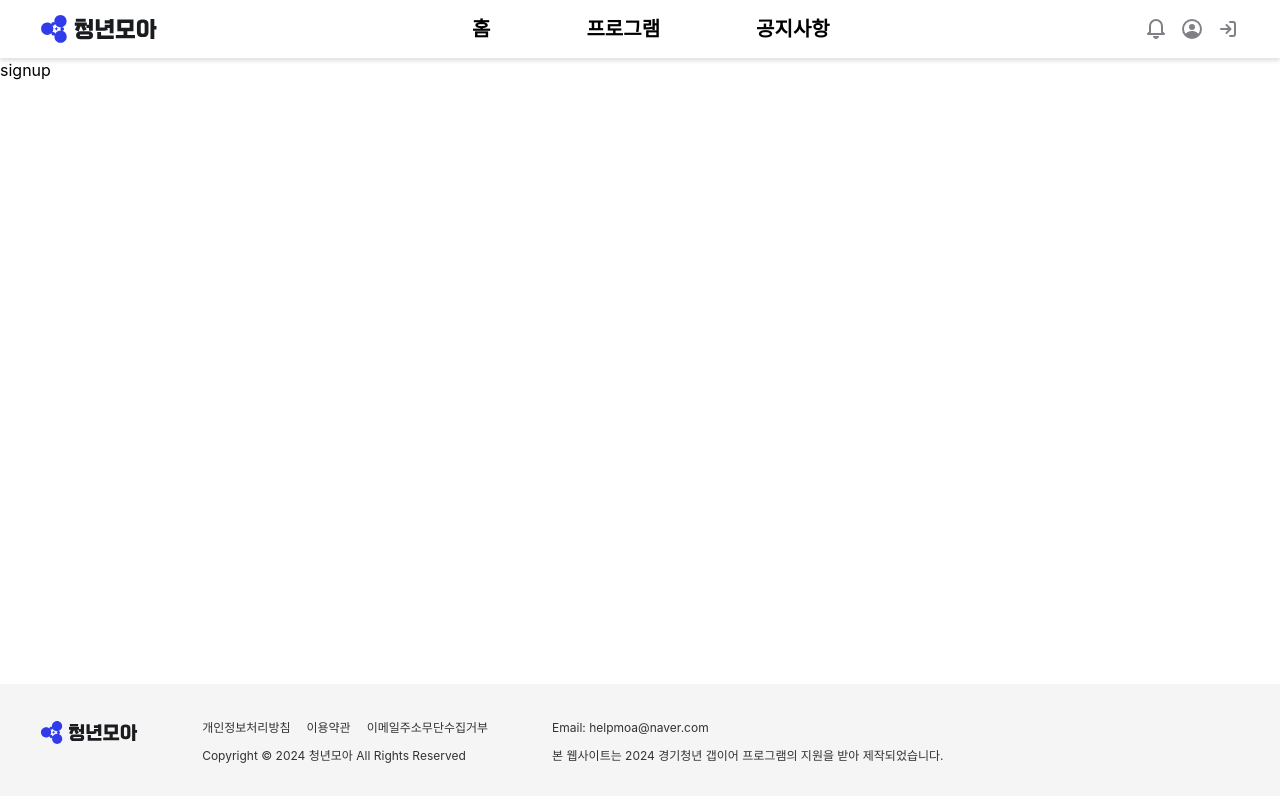
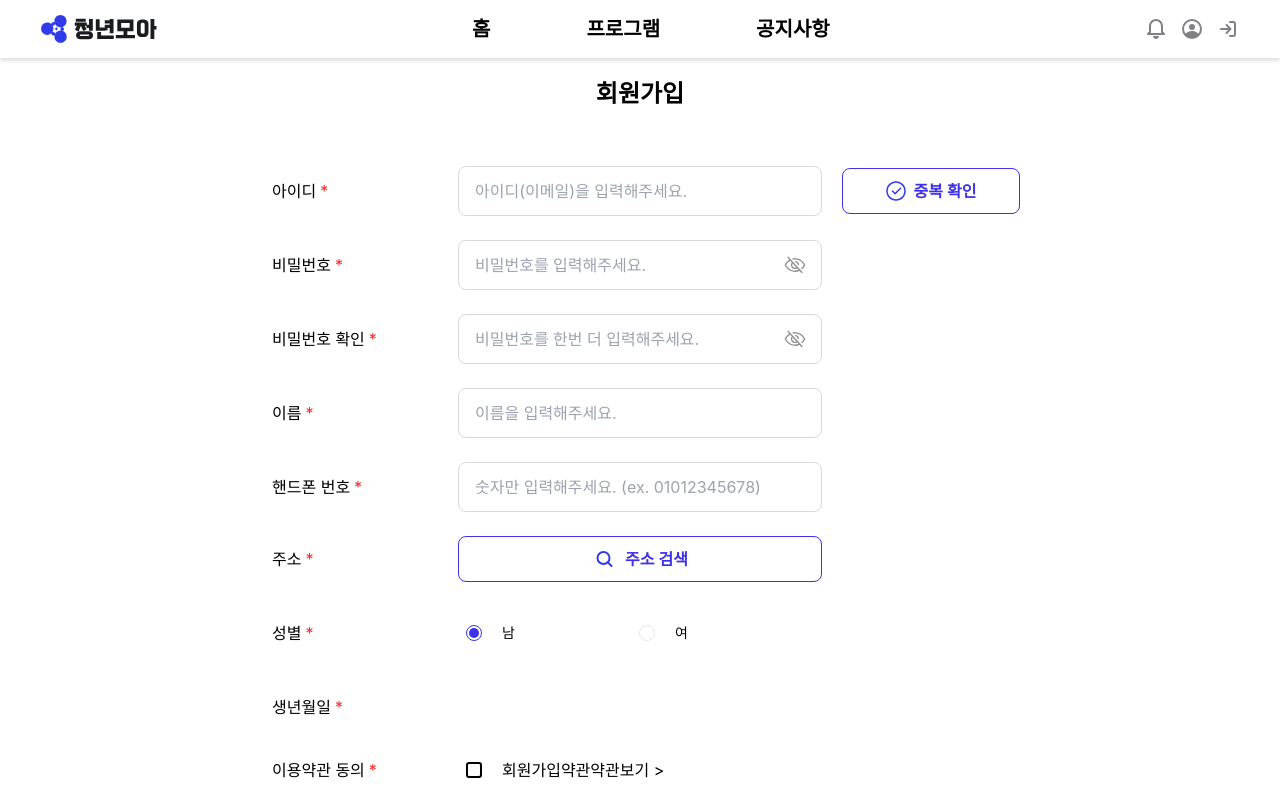
Before and after one commit to youth-moa/youth-moa-web, a React (Vite) app: page /sign-up in a window 1280 px wide. Shown: the top 796 px of the page. Built offline with nearby package versions, Linux system fonts and the light colour scheme.

Commit message:
feat: 회원가입 페이지 추가

```diff
--- a/src/pages/SignUp.tsx
+++ b/src/pages/SignUp.tsx
@@ -1,5 +1,172 @@
+import { useRef, useState } from "react";
+
+import { Button } from "../components/common/Button";
+import { Input } from "../components/common/Input";
+import { Label } from "../components/common/Label";
+import { Title } from "../components/common/Title";
+import { Radio } from "../components/common/Radio";
+import { Checkbox } from "../components/common/Checkbox";
+import { List } from "../components/sign-up/List";
+import { InputContainer } from "../components/sign-up/InputContainer";
+
+import { IcoCheckOutlined, IcoSearch } from "../assets";
+import { BUTTON_TYPE } from "../constants/keys";
+import { AccountType } from "../types/auth";
+
 export default function SignUpPage() {
+  const [form, setForm] = useState<AccountType>({
+    email: "",
+    password: "",
+    name: "",
+    phone: "",
+    address: "",
+    gender: "mail",
+    birth: "",
+  });
+
+  const agreeSignUpRef = useRef<HTMLInputElement>(null);
+  const agreePersonalInfoRef = useRef<HTMLInputElement>(null);
+
+  const onSignUp = () => {
+    if (
+      !agreeSignUpRef.current?.checked ||
+      !agreePersonalInfoRef.current?.checked
+    ) {
+      alert("동의해주세요");
+      return;
+    }
+
+    console.log(form);
+  };
+
+  console.log(
+    agreePersonalInfoRef.current?.checked,
+    agreeSignUpRef.current?.checked
+  );
+
   return (
-    <>signup</>
-  )
+    <div className="flex flex-col items-center justify-center h-full p-5">
+      <Title title="회원가입" />
+
+      <ul className="w-full flex flex-col gap-4 my-14 max-w-[46rem] items-center justify-center md:gap-7">
+        <List>
+          <Label label="아이디" required className="col-span-1" />
+
+          <InputContainer>
+            <Input type="text" placeholder="아이디(이메일)을 입력해주세요." />
+          </InputContainer>
+
+          <span className="w-full h-[46px] md:col-span-1 md:ml-3">
+            <Button
+              type={BUTTON_TYPE.outlined}
+              onClick={() => console.log("클릭")}
+            >
+              <span className="flex items-center justify-center gap-2">
+                <IcoCheckOutlined />
+                중복 확인
+              </span>
+            </Button>
+          </span>
+        </List>
+
+        <List>
+          <Label label="비밀번호" required className="col-span-1" />
+          <InputContainer>
+            <Input type="password" placeholder="비밀번호를 입력해주세요." />
+          </InputContainer>
+        </List>
+
+        <List>
+          <Label label="비밀번호 확인" required className="col-span-1" />
+          <InputContainer>
+            <Input
+              type="password"
+              placeholder="비밀번호를 한번 더 입력해주세요."
+            />
+          </InputContainer>
+        </List>
+
+        <List>
+          <Label label="이름" required className="col-span-1" />
+          <InputContainer>
+            <Input type="text" placeholder="이름을 입력해주세요." />
+          </InputContainer>
+        </List>
+
+        <List>
+          <Label label="핸드폰 번호" required className="col-span-1" />
+          <InputContainer>
+            <Input
+              type="text"
+              placeholder="숫자만 입력해주세요. (ex. 01012345678)"
+            />
+          </InputContainer>
+        </List>
+
+        <List>
+          <Label label="주소" required className="col-span-1" />
+          <span className="w-full h-[46px] md:col-span-2">
+            <Button
+              type={BUTTON_TYPE.outlined}
+              onClick={() => console.log("클릭")}
+            >
+              <span className="flex items-center justify-center gap-2">
+                <IcoSearch />
+                주소 검색
+              </span>
+            </Button>
+          </span>
+        </List>
+
+        <List>
+          <Label label="성별" required className="col-span-1" />
+          <div className="flex items-center gap-24">
+            <Radio
+              label="남"
+              name="gender"
+              value="male"
+              defaultChecked
+              onChange={() => {}}
+            />
+            <Radio
+              label="여"
+              name="gender"
+              value="female"
+              onChange={() => {}}
+            />
+          </div>
+        </List>
+
+        <List>
+          <Label label="생년월일" required className="col-span-1" />
+          {/* TODO: Date Picker 컴포넌트 추가 */}
+        </List>
+
+        <li className="flex flex-col items-start w-full gap-2 md:grid md:grid-cols-4">
+          <Label label="이용약관 동의" required className="col-span-1" />
+          <div className="flex flex-col col-span-2 gap-3 mx-2">
+            <Checkbox ref={agreeSignUpRef}>
+              <div className="flex items-center justify-between w-full">
+                <p>회원가입약관</p>
+                {/* TODO: > 아이콘 교체 */}
+                <button>약관보기 {`>`}</button>
+              </div>
+            </Checkbox>
+
+            <Checkbox ref={agreePersonalInfoRef}>
+              <div className="flex items-center justify-between w-full">
+                <p>개인정보처리방침안내</p>
+                {/* TODO: > 아이콘 교체 */}
+                <button>약관보기 {`>`}</button>
+              </div>
+            </Checkbox>
+          </div>
+        </li>
+      </ul>
+
+      <div className="w-full md:max-w-[364px]">
+        <Button onClick={onSignUp}>가입하기</Button>
+      </div>
+    </div>
+  );
 }
--- /dev/null
+++ b/src/types/auth.ts
@@ -0,0 +1,9 @@
+export interface AccountType {
+  email: string,
+  password: string,
+  name: string,
+  phone: string,
+  address: string,
+  gender: "mail" | "femail",
+  birth: string,
+}
```
